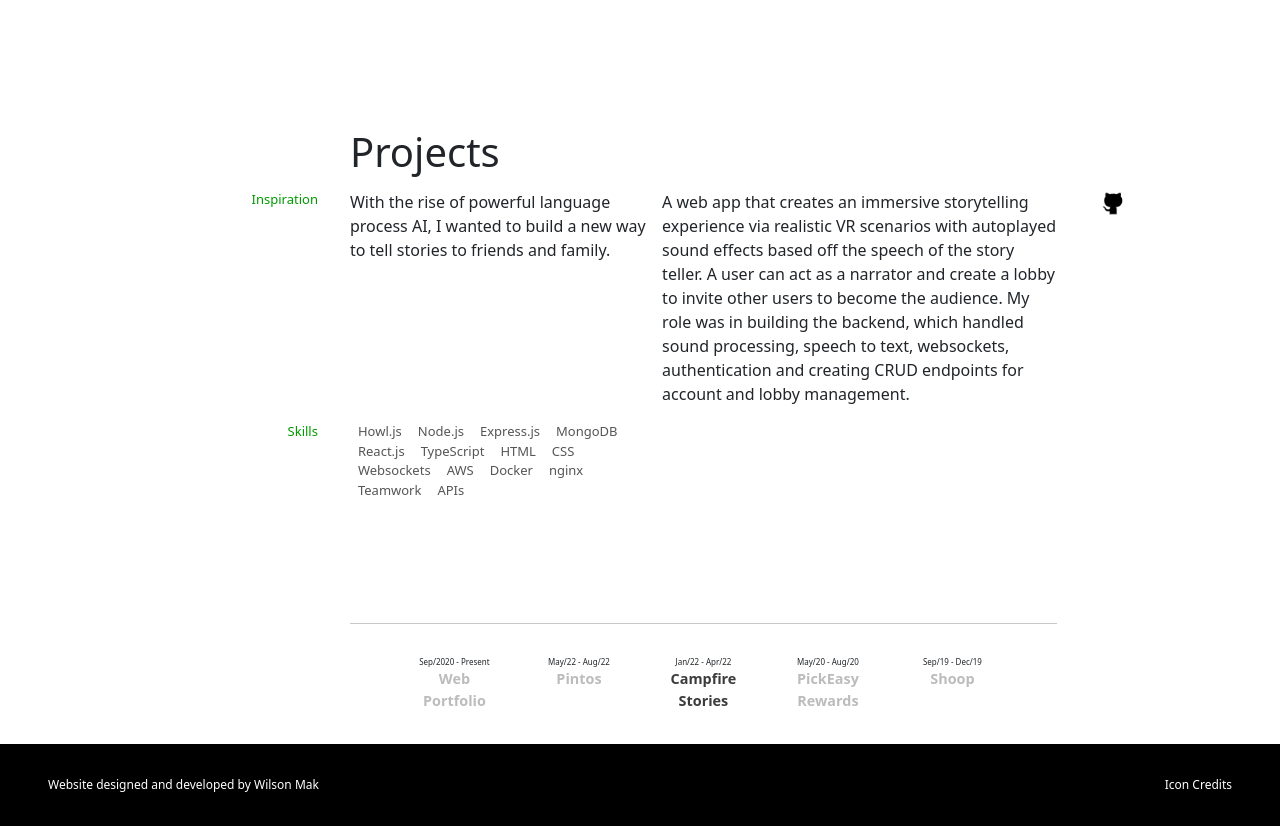
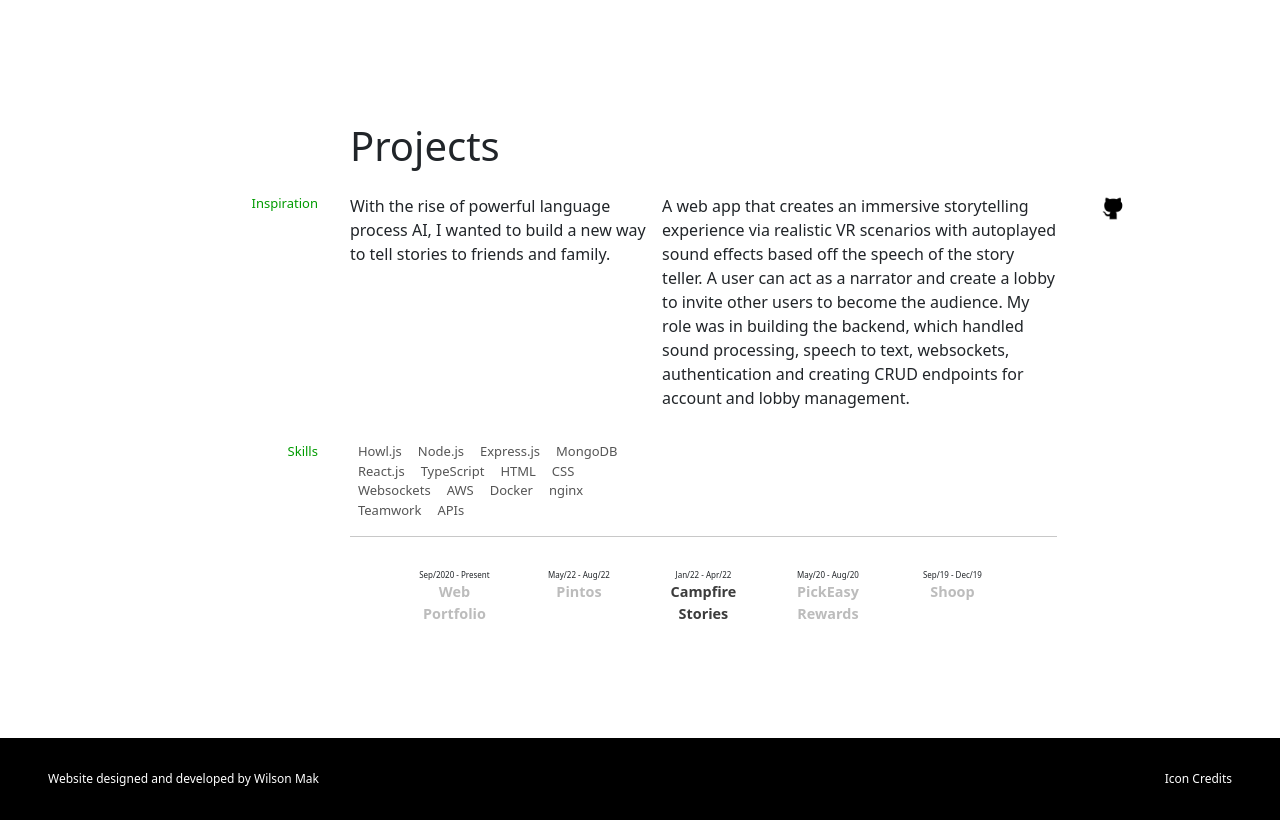
Before and after one commit to wilson-makDev/wilson-mak, a React (Create React App) app: page / in a window 1280 px wide. Shown: the part 1540-2366 px from the top of the page. Built offline with nearby package versions, Linux system fonts and the light colour scheme.

Commit message:
Fixed overflow of project section

```diff
--- a/src/App.css
+++ b/src/App.css
@@ -3,14 +3,15 @@
 
   display: grid;
   grid-template-columns: 7% 86% 7%;
-  grid-template-rows: 5vh repeat(3, min-height);
+  grid-template-rows: 5vh repeat(4, min-content);
   gap: 5vh 0px;
   grid-auto-flow: row;
   grid-template-areas:
     "Nav-Bar Nav-Bar Nav-Bar"
     "Side-Bar Header ."
     "Side-Bar Career ."
-    "Side-Bar Projects .";
+    "Side-Bar Projects ."
+    "Footer Footer Footer";
 }
 
 .Side-Bar {
@@ -56,6 +57,7 @@
 }
 
 .Footer-area {
+  grid-area: Footer;
   padding: 2rem 3rem;
 
   background-color: #000;
--- a/src/App.tsx
+++ b/src/App.tsx
@@ -27,11 +27,11 @@ function App() {
         <div id='projects' className="Projects">
           <WilsonProjectsComponent></WilsonProjectsComponent>
         </div>
-      </div>
-      <div className='Footer-area'>
+        <div className='Footer-area'>
           Website designed and developed by Wilson Mak
           <a className="Footer-link" href='/Credits.html' target="_blank" rel="noreferrer">Icon Credits</a>
         </div>
+      </div>
     </div>
 
   );
--- a/src/components/WilsonProjectsComponent/WilsonProjectsComponent.css
+++ b/src/components/WilsonProjectsComponent/WilsonProjectsComponent.css
@@ -1,9 +1,10 @@
 .project-container {
+  height: 100%;
   display: grid;
   grid-template-columns: 0.8fr 1.5fr 2fr 0.4fr;
-  grid-template-rows: 0.4fr 1.5fr 1.3fr 0.4fr;
+  grid-template-rows: 0.4fr 1.5fr min-content 0.4fr;
   grid-auto-rows: 1fr;
-  gap: 0px 1rem;
+  gap: 1rem;
   grid-auto-flow: row;
   grid-template-areas:
     ". project-header-area . ."
```
